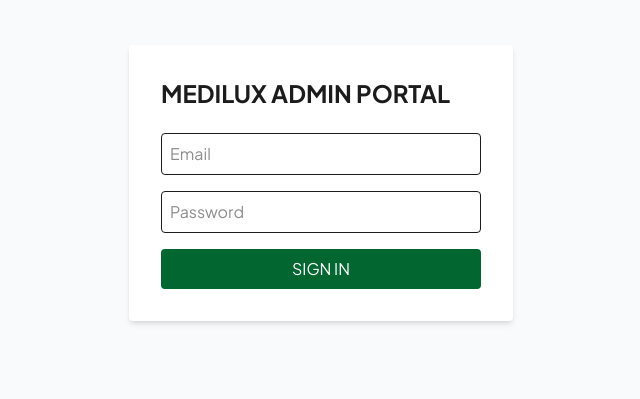
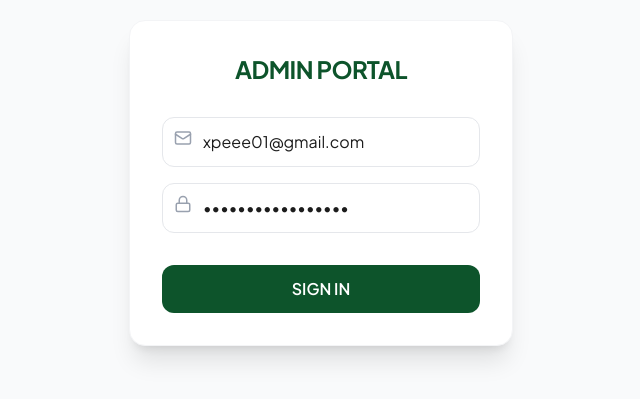
Before and after one commit to xpzunayed01-commits/Medilux, a React (Vite) app: page /xpzunayed in a window 1280 px wide. Shown: the part 217-616 px from the top of the page, without its empty margins (319-959 px from the left). Built offline with nearby package versions, Linux system fonts and the light colour scheme.

Commit message:
feat(admin): update login page UI and set defaults
Enhance the admin login page with a modern design using Lucide icons and improved styling, while adding default credentials for development convenience.

```diff
--- a/src/pages/admin/AdminLogin.tsx
+++ b/src/pages/admin/AdminLogin.tsx
@@ -2,10 +2,11 @@ import { useState } from 'react';
 import { useNavigate } from 'react-router-dom';
 import { signInWithEmailAndPassword } from 'firebase/auth';
 import { auth } from '../../lib/firebase';
+import { Lock, Mail } from 'lucide-react';
 
 export function AdminLogin() {
-  const [email, setEmail] = useState('');
-  const [password, setPassword] = useState('');
+  const [email, setEmail] = useState('xpeee01@gmail.com');
+  const [password, setPassword] = useState('Champa01626538051');
   const navigate = useNavigate();
 
   const handleLogin = async (e: React.FormEvent) => {
@@ -20,12 +21,20 @@ export function AdminLogin() {
   };
 
   return (
-    <div className="min-h-screen flex items-center justify-center bg-gray-50">
-      <form onSubmit={handleLogin} className="p-8 bg-white rounded shadow-md w-96">
-        <h1 className="text-2xl font-bold mb-6">MEDILUX ADMIN PORTAL</h1>
-        <input type="email" placeholder="Email" className="w-full p-2 mb-4 border rounded" onChange={e => setEmail(e.target.value)} />
-        <input type="password" placeholder="Password" className="w-full p-2 mb-4 border rounded" onChange={e => setPassword(e.target.value)} />
-        <button type="submit" className="w-full p-2 bg-green-800 text-white rounded">SIGN IN</button>
+    <div className="min-h-screen flex items-center justify-center bg-gray-50 p-4">
+      <form onSubmit={handleLogin} className="p-8 bg-white rounded-2xl shadow-xl w-full max-w-sm border border-gray-100">
+        <h1 className="text-2xl font-bold mb-8 text-center text-green-900 tracking-tight">ADMIN PORTAL</h1>
+        <div className="space-y-4">
+          <div className="relative">
+            <Mail className="absolute left-3 top-3 text-gray-400" size={18} />
+            <input type="email" placeholder="Email" defaultValue="xpeee01@gmail.com" className="w-full pl-10 pr-4 py-3 border border-gray-200 rounded-xl focus:ring-2 focus:ring-green-600 focus:outline-none" onChange={e => setEmail(e.target.value)} />
+          </div>
+          <div className="relative">
+            <Lock className="absolute left-3 top-3 text-gray-400" size={18} />
+            <input type="password" placeholder="Password" defaultValue="Champa01626538051" className="w-full pl-10 pr-4 py-3 border border-gray-200 rounded-xl focus:ring-2 focus:ring-green-600 focus:outline-none" onChange={e => setPassword(e.target.value)} />
+          </div>
+        </div>
+        <button type="submit" className="w-full mt-8 py-3 bg-green-900 text-white rounded-xl font-semibold hover:bg-green-800 transition-colors">SIGN IN</button>
       </form>
     </div>
   );
```
